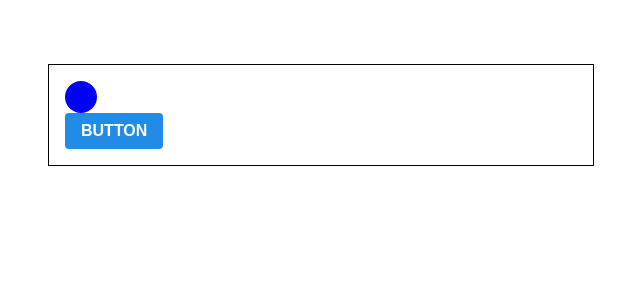
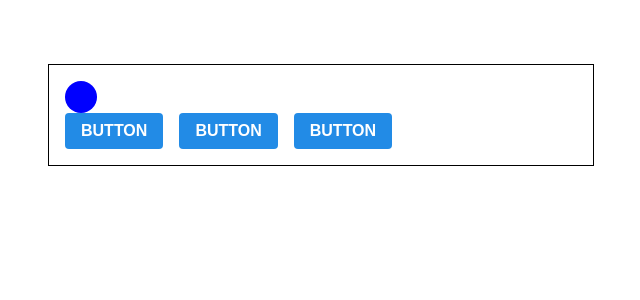
Before and after one commit to SungHyun627/React_Study, a React (Create React App) app in the folder react-component-styling/styling-with-styled-components/: page / in a window 1280 px wide. Shown: the top 300 px of the page, without its empty margins (319-959 px from the left). Built offline with nearby package versions, Linux system fonts and the light colour scheme.

Commit message:
add pink/gray button

```diff
--- a/react-component-styling/styling-with-styled-components/src/App.js
+++ b/react-component-styling/styling-with-styled-components/src/App.js
@@ -1,4 +1,4 @@
-import styled, { css } from "styled-components";
+import styled, { css, ThemeProvider } from "styled-components";
 import Button from "./components/Button";
 
 const Circle = styled.div`
@@ -25,10 +25,23 @@ const AppBlock = styled.div`
 
 const App = () => {
   return (
-    <AppBlock>
-      <Circle color="blue" />
-      <Button>BUTTON</Button>
-    </AppBlock>
+    // ThemeProvider 내부 렌더링된 styled-components로 만든 컴포넌트는 palette를 조회하여 사용 가능
+    <ThemeProvider
+      theme={{
+        palette: {
+          blue: "#228be6",
+          gray: "#495057",
+          pink: "#f06595",
+        },
+      }}
+    >
+      <AppBlock>
+        <Circle color="blue" />
+        <Button>BUTTON</Button>
+        <Button color="gray">BUTTON</Button>
+        <Button color="pink">BUTTON</Button>
+      </AppBlock>
+    </ThemeProvider>
   );
 };
 
```
